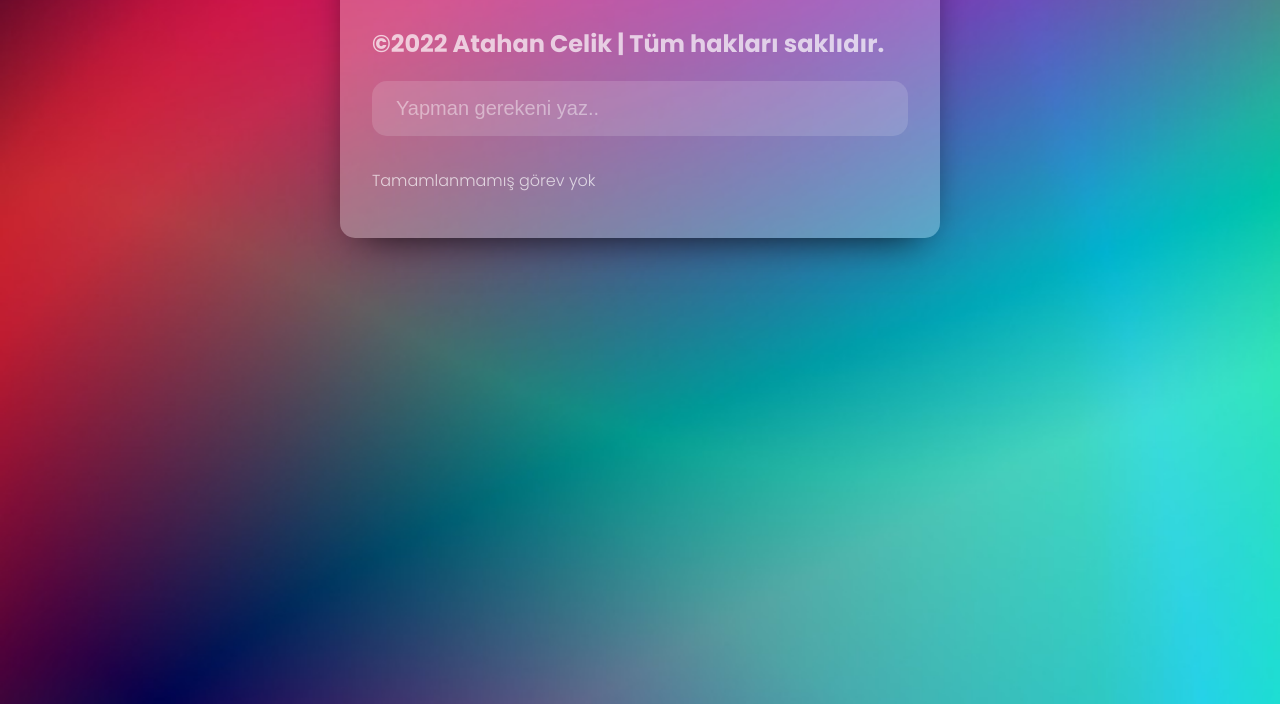
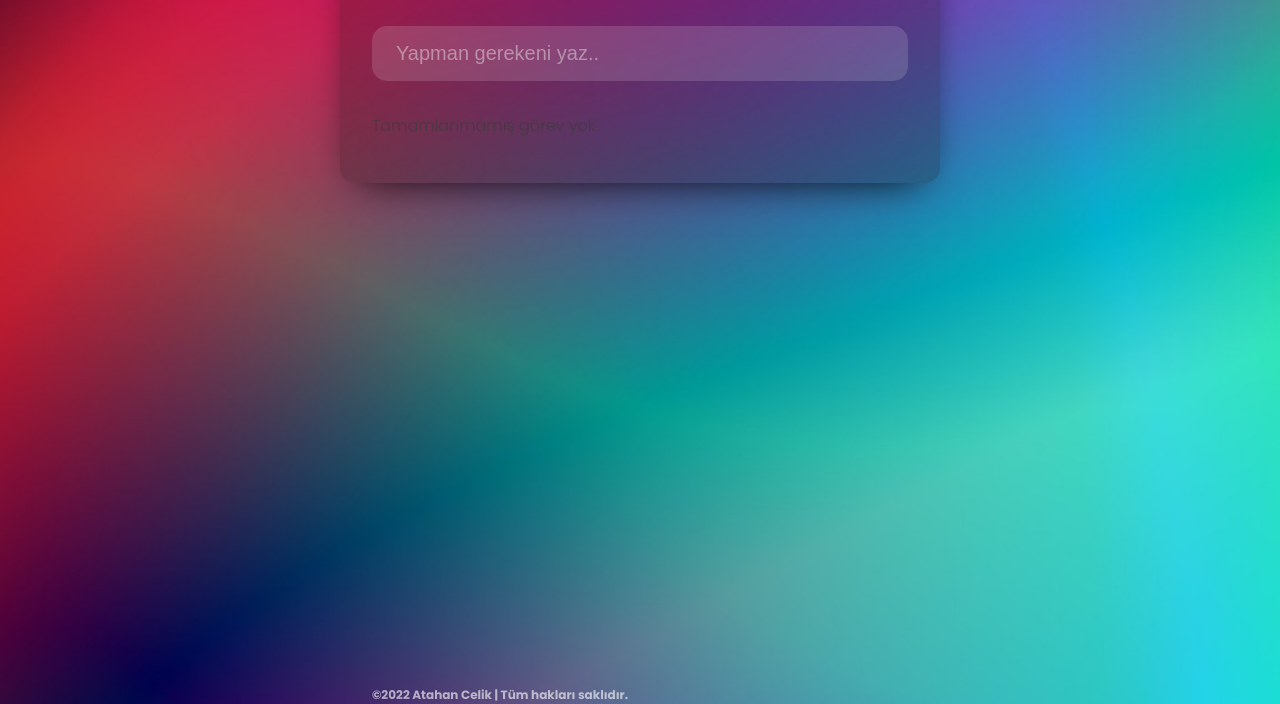
Before and after one commit to atahan-celik/todolist, a plain HTML site: page index.html in a window 1280 px wide. Shown: the part 96-800 px from the top of the page. Drawn offline with Linux system fonts and the light colour scheme.

Commit message:
Update style.css

```diff
--- a/style.css
+++ b/style.css
@@ -20,8 +20,8 @@ body {
 }
 
 .app {
-    color: #ffffffb0;
-    background-color: #ffffff43;
+    color: #3d3c3cb0;
+    background-color: #20101043;
     width:var(--app-width);
     border-radius: var(--radius);
     padding:2rem;
@@ -33,6 +33,15 @@ body {
     margin-bottom: 40px;
     font-size: 28px;
 }
+.app h2 {
+    margin-bottom: 0px;
+    text-align: left;
+    font-size: 12px;
+    bottom: 0px;
+    position: fixed;
+    color: #ffffff9a;
+
+}
 
 .todo-input {
     width: 100%;
@@ -41,13 +50,13 @@ body {
     border-radius: var(--radius);
     padding:1rem 1.5rem;
     font-size: 20px;
-    background-color: #f4f4f425;
+    background-color: #f8f8f825;
     color: white;
 
 }
 
 .todo-input::placeholder {
-    color: #ffffff70;
+    color: #f4f4f470;
 }
 
 .todos,
@@ -59,7 +68,7 @@ body {
 
 }
 .todo-item {
-    background-color: #f4f4f4bd;
+    background-color: #e6e3e3bd;
     padding: 1rem 1.5rem;
     border-radius: var(--radius);
     display: flex;
```
